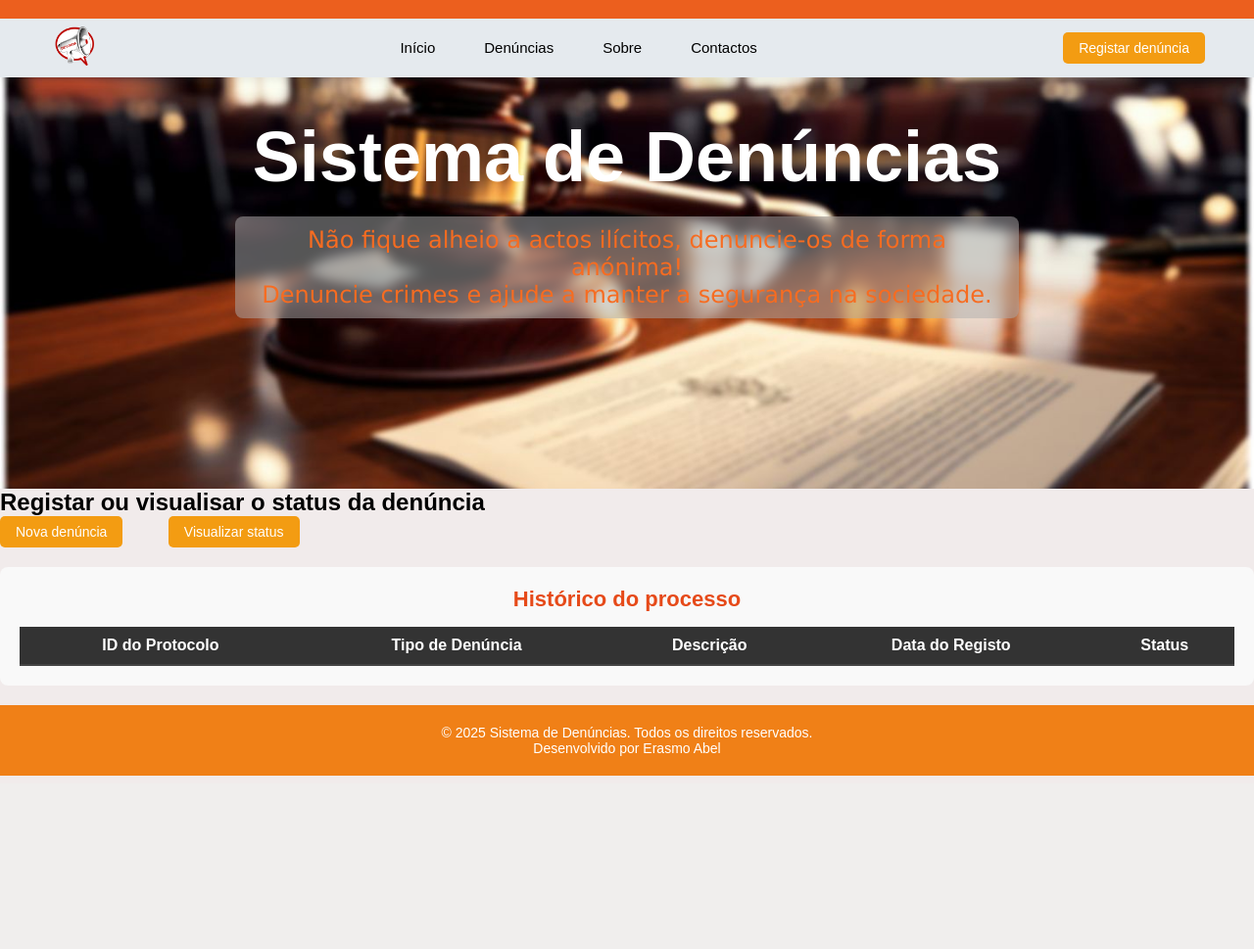
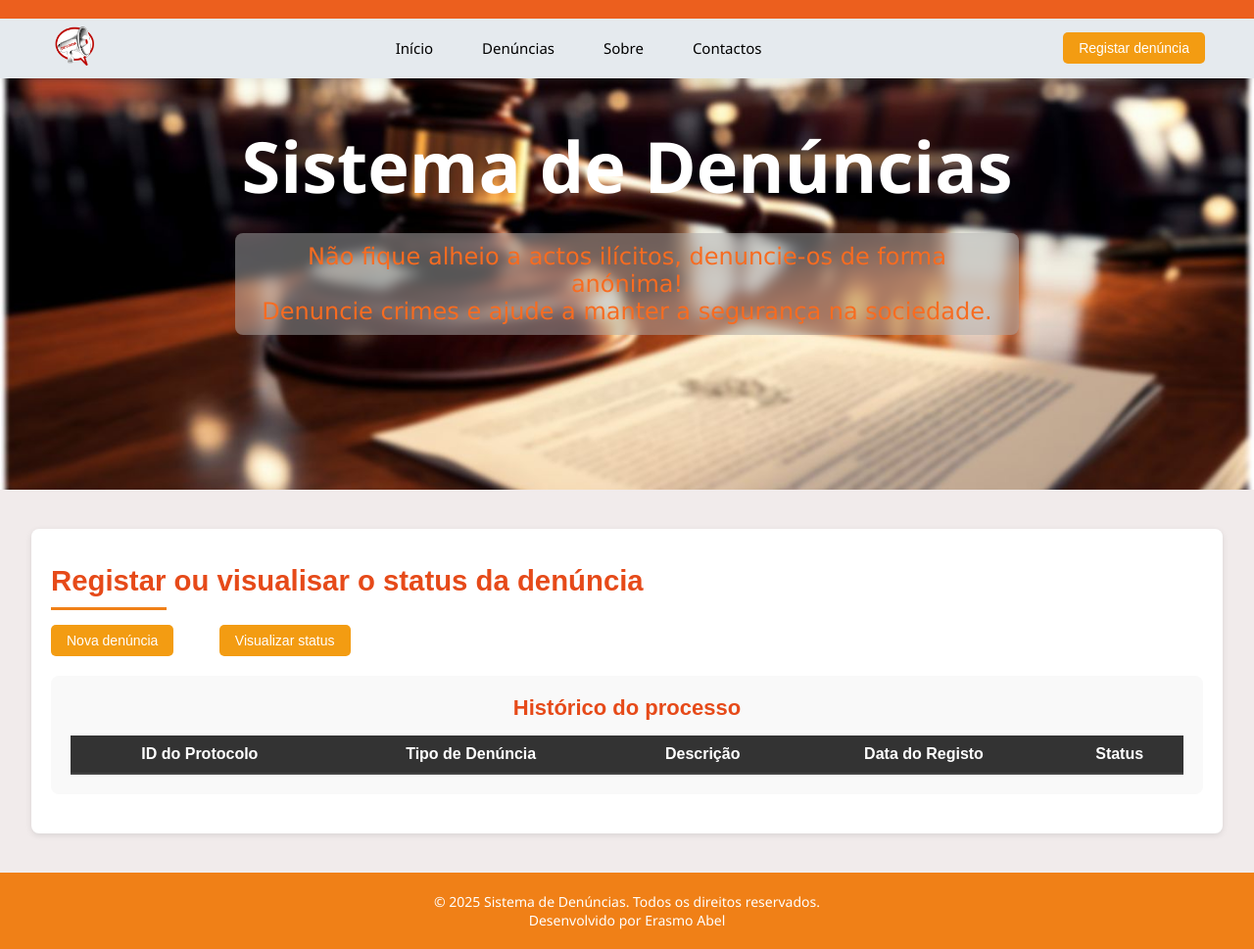
Before and after one commit to AbelErasmo/sistema-de-denuncias, a PHP site: page /denuncia.html in a window 1280 px wide. Shown: the whole page at 98% size. Before the commit the page ends 792 px from the top, so only its background shows below. Run offline with PHP 8.4, Linux system fonts and the light colour scheme; lists and menus that the app fills with data are empty.

Commit message:
Actualizacao visual

```diff
--- a/css/denuncias.css
+++ b/css/denuncias.css
@@ -13,6 +13,32 @@
     text-align: center;
     margin-bottom: 15px;
     font-size: 22px;
+}
+
+.conteudo {
+    width: 95%;
+    margin: 40px auto;
+    padding: 20px;
+    background: #fff;
+    border-radius: 8px;
+    box-shadow: 0 2px 6px rgba(0, 0, 0, 0.1);
+    font-family: Arial, sans-serif;
+}
+
+h2 {
+    color: #E64A19;
+    font-size: 22pt;
+    margin-bottom: 15px;
+    margin-top: 1rem;
+}
+
+h2::after {
+    content: '';
+    display: block;
+    width: 10%;
+    height: 3px;
+    background-color: #f08017;
+    margin-top: 10px;
 }
 
 .denuncia-form label {
@@ -117,6 +143,7 @@
     .butoes .mais {
        width: 60%;
     }
+
 }
 
 #global-loader {
--- a/css/styles.css
+++ b/css/styles.css
@@ -6,7 +6,7 @@
 }
 
 body {
-    font-family: Arial, sans-serif;
+    font-family: 'Segoe UI', Tahoma, Geneva, Verdana, sans-serif;
     background-color: #f1ebeb;
 }
 
@@ -231,7 +231,9 @@ img {
   color: white;
   padding: 30px;
   text-align: center;
-  border-radius: 10px;
+  font-size: 14pt;
+  font-family: 'Segoe UI', Tahoma, Geneva, Verdana, sans-serif;
+  /* border-radius: 8px; */
   margin: 40px 0;
 }
 
--- a/pages/contact.html
+++ b/pages/contact.html
@@ -38,7 +38,7 @@
         <h1 class="titulo">Sistema de Registo de Denúncias</h1>
       </header>
 
-      <div class="container">
+      <div class="container-contacto">
         <h2 class="contact-title">Entre em contacto conosco</h2>
         <p class="contact-description">
           Estamos à disposição para lhe ajudar a esclarecer as dúvidas sobre o tratamento dos teus dados na nossa plataforma.
```
Also changed, not shown: css/contacto.styles.css (+4 -6 lines).
